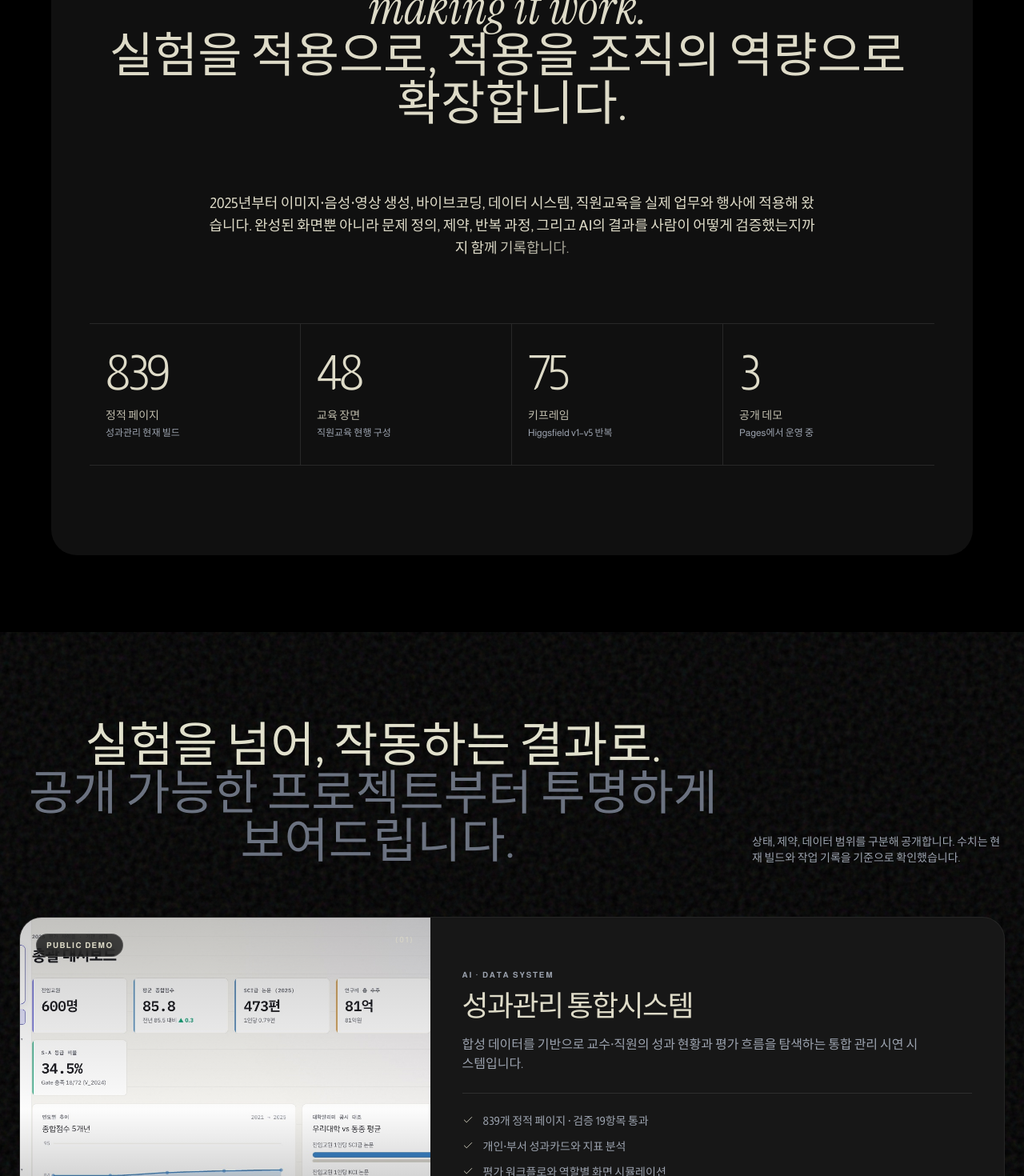
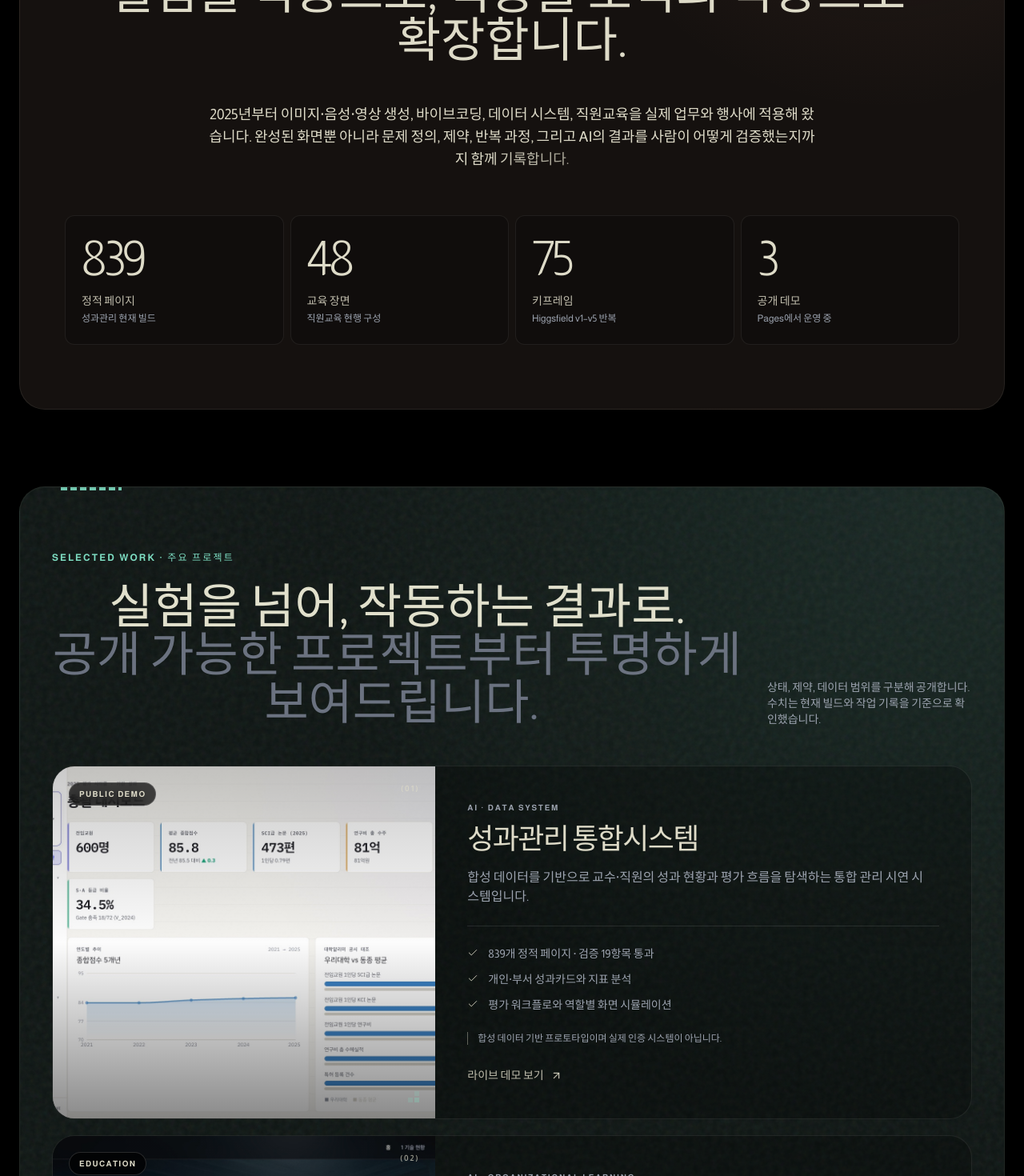
Before and after one commit to dongjinshin-kookmin/dongjinshin-kookmin.github.io, a React (Vite) app: page / in a window 1280 px wide. Shown: the part 1140-2610 px from the top of the page at 80% size. Built offline with nearby package versions, Linux system fonts and the light colour scheme; the HTML template or start-up script is replaced by a standard one.

Commit message:
Unify sections with pixel motion

```diff
--- a/src/App.tsx
+++ b/src/App.tsx
@@ -179,7 +179,7 @@ function Hero() {
         <img
           src="/media/hero-team-sprite-v2.png"
           alt=""
-          className="hero-team-sprite pointer-events-none absolute left-1/2 top-[20%] z-[5] w-[52vw] max-w-[230px] sm:top-[13%] sm:w-[38vw] sm:max-w-[300px] md:top-[11%] md:w-[27vw] md:max-w-[350px] lg:top-[13%] lg:w-[23vw] lg:max-w-[380px]"
+          className="hero-team-sprite pointer-events-none absolute bottom-[40.5%] left-1/2 z-[5] w-[52vw] max-w-[230px] sm:bottom-[36%] sm:w-[38vw] sm:max-w-[300px] md:bottom-[34%] md:w-[27vw] md:max-w-[350px] lg:bottom-[35%] lg:w-[23vw] lg:max-w-[380px]"
           aria-hidden="true"
         />
 
@@ -287,14 +287,43 @@ function Hero() {
   )
 }
 
+type SectionTone = 'coral' | 'mint' | 'sky' | 'gold'
+
+type SectionShellProps = {
+  id: string
+  labelledBy: string
+  tone: SectionTone
+  children: ReactNode
+  noise?: boolean
+}
+
+function SectionShell({ id, labelledBy, tone, children, noise = false }: SectionShellProps) {
+  return (
+    <section
+      id={id}
+      aria-labelledby={labelledBy}
+      className="bg-black px-4 py-8 md:px-6 md:py-10 lg:py-12"
+    >
+      <div
+        className={`section-panel section-panel--${tone} relative mx-auto max-w-[1400px] overflow-hidden rounded-2xl md:rounded-[2rem]`}
+      >
+        {noise ? (
+          <div className="bg-noise pointer-events-none absolute inset-0 opacity-[0.07]" aria-hidden="true" />
+        ) : null}
+        {children}
+      </div>
+    </section>
+  )
+}
+
 function About() {
   const bodyCopy =
     '2025년부터 이미지·음성·영상 생성, 바이브코딩, 데이터 시스템, 직원교육을 실제 업무와 행사에 적용해 왔습니다. 완성된 화면뿐 아니라 문제 정의, 제약, 반복 과정, 그리고 AI의 결과를 사람이 어떻게 검증했는지까지 함께 기록합니다.'
 
   return (
-    <section id="about" aria-labelledby="about-title" className="bg-black px-4 py-16 md:px-6 md:py-24">
-      <div className="mx-auto flex min-h-[90vh] max-w-6xl flex-col items-center justify-center overflow-hidden rounded-2xl bg-[#101010] px-5 py-20 text-center md:rounded-[2rem] md:px-12 md:py-28">
-        <p className="mb-9 text-[10px] font-bold uppercase tracking-[0.18em] text-primary sm:text-xs">
+    <SectionShell id="about" labelledBy="about-title" tone="coral">
+      <div className="relative z-10 flex flex-col items-center px-5 py-14 text-center sm:px-7 md:px-10 md:py-16 lg:px-14 lg:py-20">
+        <p className="section-kicker mb-7 text-[10px] font-bold uppercase tracking-[0.18em] sm:text-xs md:mb-9">
           Kookmin University · Digital AI Innovation Center
         </p>
 
@@ -306,7 +335,7 @@ function About() {
             { text: 'AI를 보여 주는 것에서,', className: 'font-normal' },
             {
               text: 'making it work.',
-              className: 'font-serif italic',
+              className: 'section-accent-text font-serif italic',
               breakBefore: true,
             },
             {
@@ -319,18 +348,14 @@ function About() {
 
         <ScrollOpacityText
           text={bodyCopy}
-          className="mt-16 max-w-3xl text-sm leading-[1.9] text-[#DEDBC8] sm:text-base md:mt-20 md:text-lg"
+          className="mt-10 max-w-3xl text-sm leading-[1.9] text-[#DEDBC8] sm:text-base md:mt-12 md:text-lg"
         />
 
-        <dl className="mt-16 grid w-full grid-cols-2 border-y border-white/10 text-left md:mt-20 md:grid-cols-4">
-          {proofStats.map((stat, index) => (
+        <dl className="about-proof-grid mt-10 grid w-full grid-cols-2 gap-2 text-left md:mt-14 md:grid-cols-4">
+          {proofStats.map((stat) => (
             <div
               key={stat.label}
-              className={`flex flex-col px-3 py-6 sm:px-5 md:py-8 ${
-                index % 2 === 0 ? 'border-r border-white/10' : ''
-              } ${index < 2 ? 'border-b border-white/10 md:border-b-0' : ''} ${
-                index === 1 ? 'md:border-r' : ''
-              }`}
+              className="flex flex-col rounded-xl border border-white/[0.07] bg-black/20 px-3 py-5 sm:px-5 md:py-6"
             >
               <dt className="order-2 mt-3 text-xs font-bold text-primary/85 sm:text-sm">{stat.label}</dt>
               <dd className="order-1 text-4xl font-light tracking-[-0.06em] text-primary sm:text-5xl lg:text-6xl">
@@ -341,7 +366,7 @@ function About() {
           ))}
         </dl>
       </div>
-    </section>
+    </SectionShell>
   )
 }
 
@@ -377,15 +402,12 @@ function AnimatedCard({ children, className = '', delay = 0, labelledBy }: Anima
 
 function Projects() {
   return (
-    <section
-      id="projects"
-      aria-labelledby="projects-title"
-      className="relative overflow-hidden bg-black px-4 py-20 md:px-6 md:py-28"
-    >
-      <div className="bg-noise pointer-events-none absolute inset-0 opacity-[0.12]" aria-hidden="true" />
-
-      <div className="relative z-10 mx-auto max-w-[1500px]">
-        <div className="mb-12 flex flex-col gap-5 md:mb-16 md:flex-row md:items-end md:justify-between">
+    <SectionShell id="projects" labelledBy="projects-title" tone="mint" noise>
+      <div className="relative z-10 px-5 py-14 sm:px-7 md:px-8 md:py-16 lg:px-10 lg:py-20">
+        <p className="section-kicker mb-6 text-[10px] font-bold uppercase tracking-[0.18em] sm:text-xs">
+          Selected work · 주요 프로젝트
+        </p>
+        <div className="mb-10 flex flex-col gap-5 md:mb-12 md:flex-row md:items-end md:justify-between">
           <WordsPullUpMultiStyle
             as="h2"
             id="projects-title"
@@ -411,9 +433,9 @@ function Projects() {
               key={project.number}
               delay={index * 0.1}
               labelledBy={`project-${project.number}-title`}
-              className="group overflow-hidden rounded-[1.75rem] border border-white/[0.06] bg-[#171717] md:grid md:grid-cols-12"
+              className="group overflow-hidden rounded-[1.5rem] border border-white/[0.08] bg-black/25 md:grid md:grid-cols-12 md:rounded-[1.75rem]"
             >
-              <div className="relative aspect-[16/10] overflow-hidden bg-[#212121] md:col-span-5 md:aspect-auto md:min-h-[420px] lg:min-h-[480px]">
+              <div className="project-media relative aspect-[16/10] overflow-hidden bg-[#212121] md:col-span-5 md:aspect-auto md:min-h-[400px] lg:min-h-[440px]">
                 <img
                   src={project.image}
                   alt={project.alt}
@@ -473,17 +495,17 @@ function Projects() {
           ))}
         </div>
       </div>
-    </section>
+    </SectionShell>
   )
 }
 
 function Process() {
   return (
-    <section id="process" aria-labelledby="process-title" className="bg-black px-4 py-16 md:px-6 md:py-24">
-      <div className="mx-auto max-w-[1500px] overflow-hidden rounded-2xl bg-[#101010] md:rounded-[2rem]">
+    <SectionShell id="process" labelledBy="process-title" tone="sky">
+      <div className="relative z-10">
         <div className="grid lg:grid-cols-2">
-          <div className="flex flex-col justify-center px-6 py-16 sm:px-10 md:px-14 md:py-20 lg:px-16">
-            <p className="text-[10px] font-bold uppercase tracking-[0.18em] text-primary/70 sm:text-xs">
+          <div className="flex flex-col justify-center px-5 py-14 sm:px-7 md:px-8 md:py-16 lg:px-10 lg:py-20">
+            <p className="section-kicker text-[10px] font-bold uppercase tracking-[0.18em] sm:text-xs">
               From experiment to impact · 2025—Now
             </p>
             <WordsPullUpMultiStyle
@@ -491,9 +513,9 @@ function Process() {
               id="process-title"
               className="mt-8 justify-start text-left text-4xl font-normal leading-[0.95] sm:text-5xl md:text-6xl"
               segments={[
-                { text: 'Experiment.', className: 'font-serif italic text-primary' },
-                { text: 'Apply.', className: 'font-serif italic text-primary' },
-                { text: 'Scale.', className: 'font-serif italic text-primary' },
+                { text: 'Experiment.', className: 'section-accent-text font-serif italic' },
+                { text: 'Apply.', className: 'section-accent-text font-serif italic' },
+                { text: 'Scale.', className: 'section-accent-text font-serif italic' },
                 {
                   text: '실험을 기록하고, 실제 흐름에 적용하고, 다시 쓸 수 있게 확장합니다.',
                   className: 'text-gray-500',
@@ -507,7 +529,7 @@ function Process() {
             </p>
           </div>
 
-          <figure className="relative min-h-[480px] overflow-hidden lg:min-h-[680px]">
+          <figure className="relative min-h-[420px] overflow-hidden lg:min-h-[600px]">
             <img
               src="/media/lab-gyro.jpg"
               alt="빛나는 자이로 구조의 AI 생성 로보틱스 추상 키프레임"
@@ -526,7 +548,7 @@ function Process() {
           {stages.map((stage, index) => (
             <li
               key={stage.number}
-              className={`p-6 sm:p-8 md:p-10 ${index < stages.length - 1 ? 'border-b border-white/10 md:border-b-0 md:border-r' : ''}`}
+              className={`process-stage bg-black/10 p-6 sm:p-8 md:p-10 ${index < stages.length - 1 ? 'border-b border-white/10 md:border-b-0 md:border-r' : ''}`}
             >
               <div className="flex items-center justify-between gap-4 text-[10px] font-bold tracking-[0.14em] text-gray-400">
                 <span>({stage.number})</span>
@@ -539,20 +561,15 @@ function Process() {
           ))}
         </ol>
       </div>
-    </section>
+    </SectionShell>
   )
 }
 
 function Principles() {
   return (
-    <section
-      id="principles"
-      aria-labelledby="principles-title"
-      className="relative overflow-hidden bg-black px-4 py-20 md:px-6 md:py-28"
-    >
-      <div className="bg-noise pointer-events-none absolute inset-0 opacity-[0.1]" aria-hidden="true" />
-      <div className="relative z-10 mx-auto max-w-[1500px]">
-        <p className="text-[10px] font-bold uppercase tracking-[0.18em] text-primary/70 sm:text-xs">
+    <SectionShell id="principles" labelledBy="principles-title" tone="gold" noise>
+      <div className="relative z-10 px-5 py-14 sm:px-7 md:px-8 md:py-16 lg:px-10 lg:py-20">
+        <p className="section-kicker text-[10px] font-bold uppercase tracking-[0.18em] sm:text-xs">
           Principles · AI 활용 원칙
         </p>
         <WordsPullUpMultiStyle
@@ -565,18 +582,14 @@ function Principles() {
           ]}
         />
 
-        <ol className="mt-14 grid border-y border-white/10 sm:grid-cols-2 lg:grid-cols-4">
-          {principles.map((principle, index) => (
+        <ol className="mt-10 grid gap-2 sm:grid-cols-2 md:mt-12 lg:grid-cols-4">
+          {principles.map((principle) => (
             <li
               key={principle.number}
-              className={`min-h-[280px] p-6 sm:p-8 ${
-                index % 2 === 0 ? 'border-r border-white/10' : ''
-              } ${index < 2 ? 'border-b border-white/10 lg:border-b-0' : ''} ${
-                index === 1 ? 'lg:border-r' : ''
-              }`}
+              className="principle-card min-h-[250px] rounded-xl border border-white/[0.07] bg-black/20 p-6 sm:p-8"
             >
               <span className="text-[10px] font-bold tracking-[0.18em] text-gray-400">({principle.number})</span>
-              <h3 className="mt-20 text-xl font-normal tracking-[-0.035em] text-primary sm:text-2xl">
+              <h3 className="mt-16 text-xl font-normal tracking-[-0.035em] text-primary sm:text-2xl">
                 {principle.title}
               </h3>
               <p className="mt-4 text-xs leading-[1.8] text-gray-400 sm:text-sm">{principle.body}</p>
@@ -584,7 +597,7 @@ function Principles() {
           ))}
         </ol>
 
-        <div id="contact" className="mt-16 overflow-hidden rounded-[1.75rem] bg-primary p-6 text-black sm:p-10 md:p-14">
+        <div id="contact" className="mt-10 overflow-hidden rounded-[1.5rem] bg-primary p-6 text-black sm:p-10 md:mt-12 md:rounded-[1.75rem] md:p-14">
           <div className="grid items-end gap-10 lg:grid-cols-12">
             <div className="lg:col-span-8">
               <p className="text-[10px] font-bold uppercase tracking-[0.18em] text-black/70 sm:text-xs">
@@ -625,14 +638,14 @@ function Principles() {
           </div>
         </div>
       </div>
-    </section>
+    </SectionShell>
   )
 }
 
 function Footer() {
   return (
     <footer className="border-t border-white/10 bg-black px-4 py-10 text-primary/60 md:px-6">
-      <div className="mx-auto flex max-w-[1500px] flex-col gap-8 sm:flex-row sm:items-end sm:justify-between">
+      <div className="mx-auto flex max-w-[1400px] flex-col gap-8 sm:flex-row sm:items-end sm:justify-between">
         <div>
           <p className="text-sm font-bold text-primary">국민대학교 디지털AI혁신센터</p>
           <p className="mt-2 max-w-lg text-[10px] leading-relaxed text-gray-400 sm:text-xs">
--- a/src/index.css
+++ b/src/index.css
@@ -5,6 +5,11 @@
 :root {
   color: #dedbc8;
   background: #000;
+  --pixel-cream: #dedbc8;
+  --pixel-coral: #e9896a;
+  --pixel-mint: #7edec3;
+  --pixel-sky: #78b9ff;
+  --pixel-gold: #f0d27c;
   font-synthesis: none;
   text-rendering: optimizeLegibility;
 }
@@ -58,6 +63,176 @@ a {
   will-change: transform;
 }
 
+.section-panel {
+  --section-accent: var(--pixel-cream);
+  border: 1px solid rgba(222, 219, 200, 0.09);
+  background-color: #121212;
+  box-shadow:
+    inset 0 1px 0 rgba(255, 255, 255, 0.025),
+    0 24px 80px rgba(0, 0, 0, 0.28);
+}
+
+.section-panel::after {
+  position: absolute;
+  z-index: 3;
+  top: 0;
+  left: clamp(20px, 4vw, 56px);
+  width: 76px;
+  height: 4px;
+  background: repeating-linear-gradient(
+    90deg,
+    var(--section-accent) 0 8px,
+    transparent 8px 12px
+  );
+  content: '';
+  opacity: 0.88;
+  pointer-events: none;
+}
+
+.section-panel--coral {
+  --section-accent: var(--pixel-coral);
+  background:
+    radial-gradient(circle at 88% 4%, rgba(233, 137, 106, 0.09), transparent 30%),
+    #15110f;
+}
+
+.section-panel--mint {
+  --section-accent: var(--pixel-mint);
+  background:
+    radial-gradient(circle at 92% 2%, rgba(126, 222, 195, 0.085), transparent 28%),
+    #0e1513;
+}
+
+.section-panel--sky {
+  --section-accent: var(--pixel-sky);
+  background:
+    radial-gradient(circle at 8% 2%, rgba(120, 185, 255, 0.08), transparent 30%),
+    #0f1318;
+}
+
+.section-panel--gold {
+  --section-accent: var(--pixel-gold);
+  background:
+    radial-gradient(circle at 90% 3%, rgba(240, 210, 124, 0.08), transparent 30%),
+    #15130f;
+}
+
+.section-kicker,
+.section-accent-text {
+  color: var(--section-accent);
+}
+
+.about-proof-grid {
+  position: relative;
+}
+
+.about-proof-grid::before {
+  position: absolute;
+  top: -6px;
+  left: 12px;
+  width: 6px;
+  height: 6px;
+  background: var(--pixel-cream);
+  box-shadow:
+    10px 0 0 var(--pixel-coral),
+    20px 0 0 var(--pixel-mint);
+  content: '';
+  opacity: 0.25;
+  pointer-events: none;
+  animation: pixel-data-hop 7.2s steps(8, end) infinite;
+}
+
+.project-media::after {
+  position: absolute;
+  z-index: 2;
+  right: 20px;
+  bottom: 20px;
+  width: 6px;
+  height: 6px;
+  background: var(--pixel-mint);
+  box-shadow:
+    -8px 0 0 rgba(126, 222, 195, 0.65),
+    0 -8px 0 rgba(126, 222, 195, 0.65);
+  content: '';
+  opacity: 0.28;
+  pointer-events: none;
+  transform: translate3d(0, 0, 0);
+  transition:
+    transform 360ms steps(3, end),
+    opacity 180ms linear;
+}
+
+.group:focus-within .project-media::after {
+  opacity: 0.8;
+  transform: translate3d(-8px, -8px, 0);
+}
+
+.process-stage {
+  position: relative;
+}
+
+.process-stage::before {
+  position: absolute;
+  top: -3px;
+  left: 24px;
+  width: 6px;
+  height: 6px;
+  background: var(--stage-color);
+  content: '';
+  opacity: 0.22;
+  pointer-events: none;
+  animation: pixel-stage-signal 6s steps(1, end) infinite;
+}
+
+.process-stage:nth-child(1) {
+  --stage-color: var(--pixel-coral);
+}
+
+.process-stage:nth-child(2) {
+  --stage-color: var(--pixel-cream);
+}
+
+.process-stage:nth-child(3) {
+  --stage-color: var(--pixel-mint);
+}
+
+.process-stage:nth-child(2)::before {
+  animation-delay: 2s;
+}
+
+.process-stage:nth-child(3)::before {
+  animation-delay: 4s;
+}
+
+.principle-card {
+  position: relative;
+}
+
+.principle-card::before {
+  position: absolute;
+  top: 24px;
+  right: 24px;
+  width: 6px;
+  height: 6px;
+  background: var(--pixel-mint);
+  content: '';
+  opacity: 0.18;
+  pointer-events: none;
+  animation: pixel-principle-check 12s steps(1, end) infinite;
+}
+
+.principle-card:nth-child(2)::before {
+  animation-delay: 3s;
+}
+
+.principle-card:nth-child(3)::before {
+  animation-delay: 6s;
+}
+
+.principle-card:nth-child(4)::before {
+  animation-delay: 9s;
+}
+
 @keyframes hero-team-bob {
   0%,
   100% {
@@ -74,6 +249,82 @@ a {
 
   75% {
     transform: translate3d(-50%, -7px, 0) rotate(-0.1deg);
+  }
+}
+
+@keyframes pixel-data-hop {
+  0%,
+  12% {
+    opacity: 0.22;
+    transform: translate3d(0, 0, 0);
+  }
+
+  46% {
+    opacity: 0.58;
+    transform: translate3d(24px, 0, 0);
+  }
+
+  78% {
+    opacity: 0.58;
+    transform: translate3d(48px, 0, 0);
+  }
+
+  90%,
+  100% {
+    opacity: 0;
+    transform: translate3d(64px, 0, 0);
+  }
+}
+
+@keyframes pixel-stage-signal {
+  0%,
+  29% {
+    opacity: 0.95;
+    transform: translate3d(0, -2px, 0);
+  }
+
+  30%,
+  100% {
+    opacity: 0.22;
+    transform: translate3d(0, 0, 0);
+  }
+}
+
+@keyframes pixel-principle-check {
+  0%,
+  14% {
+    opacity: 0.9;
+    transform: translate3d(0, -2px, 0);
+  }
+
+  15%,
+  100% {
+    opacity: 0.18;
+    transform: translate3d(0, 0, 0);
+  }
+}
+
+@media (hover: hover) and (pointer: fine) {
+  .group:hover .project-media::after {
+    opacity: 0.8;
+    transform: translate3d(-8px, -8px, 0);
+  }
+}
+
+@media (min-width: 640px) {
+  .process-stage::before {
+    left: 32px;
+  }
+
+  .principle-card::before {
+    top: 32px;
+    right: 32px;
+  }
+}
+
+@media (min-width: 768px) {
+  .process-stage::before {
+    left: 40px;
   }
 }
 
@@ -108,4 +359,29 @@ a {
     animation: none !important;
     transform: translateX(-50%);
   }
+
+  .about-proof-grid::before,
+  .process-stage::before,
+  .principle-card::before {
+    animation: none !important;
+    transform: none !important;
+  }
+
+  .about-proof-grid::before {
+    opacity: 0.35;
+  }
+
+  .process-stage::before,
+  .principle-card::before {
+    opacity: 0.5;
+  }
+
+  .project-media::after {
+    transition: none !important;
+    transform: none !important;
+  }
+
+  .group:focus-within .project-media::after {
+    opacity: 0.65;
+  }
 }
```
